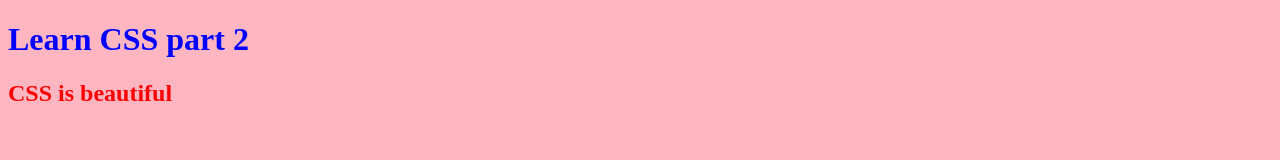
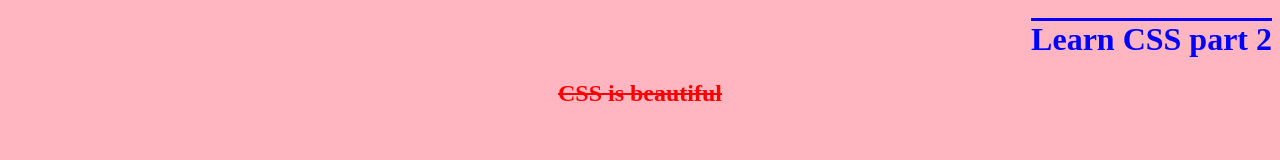
Before and after one commit to RafaelSitohang/web1, a plain HTML site: page learncss2.html in a window 1280 px wide. Drawn offline with Linux system fonts and the light colour scheme.

Commit message:
added text decoration

```diff
--- a/learncss2.html
+++ b/learncss2.html
@@ -6,6 +6,8 @@
         <style>
             h1 {
                 color: blue;
+                text-align: right;
+                text-decoration: overline;
             }
         </style>
     </head>
--- a/style2.css
+++ b/style2.css
@@ -1,3 +1,5 @@
 h2 {
     color: #ff0000;
+    text-align: center;
+    text-decoration-line: line-through;
 }
```
